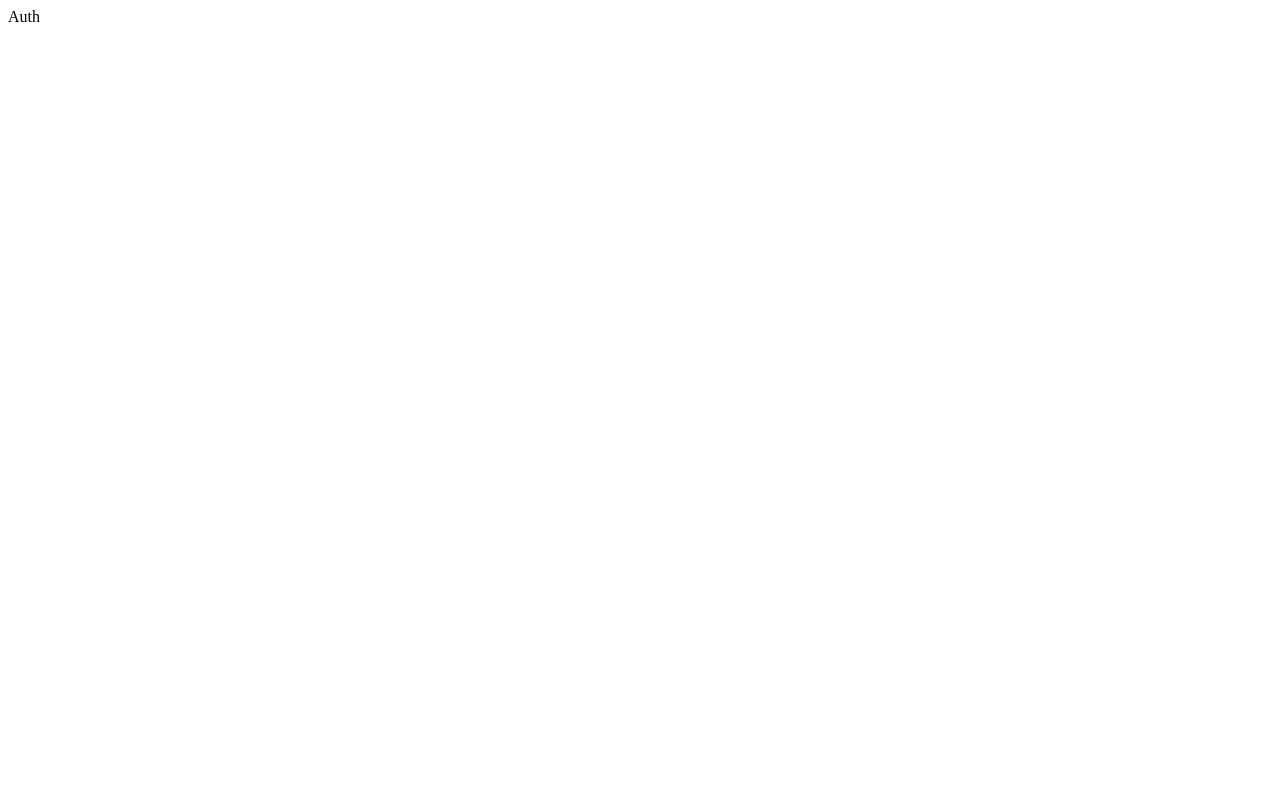
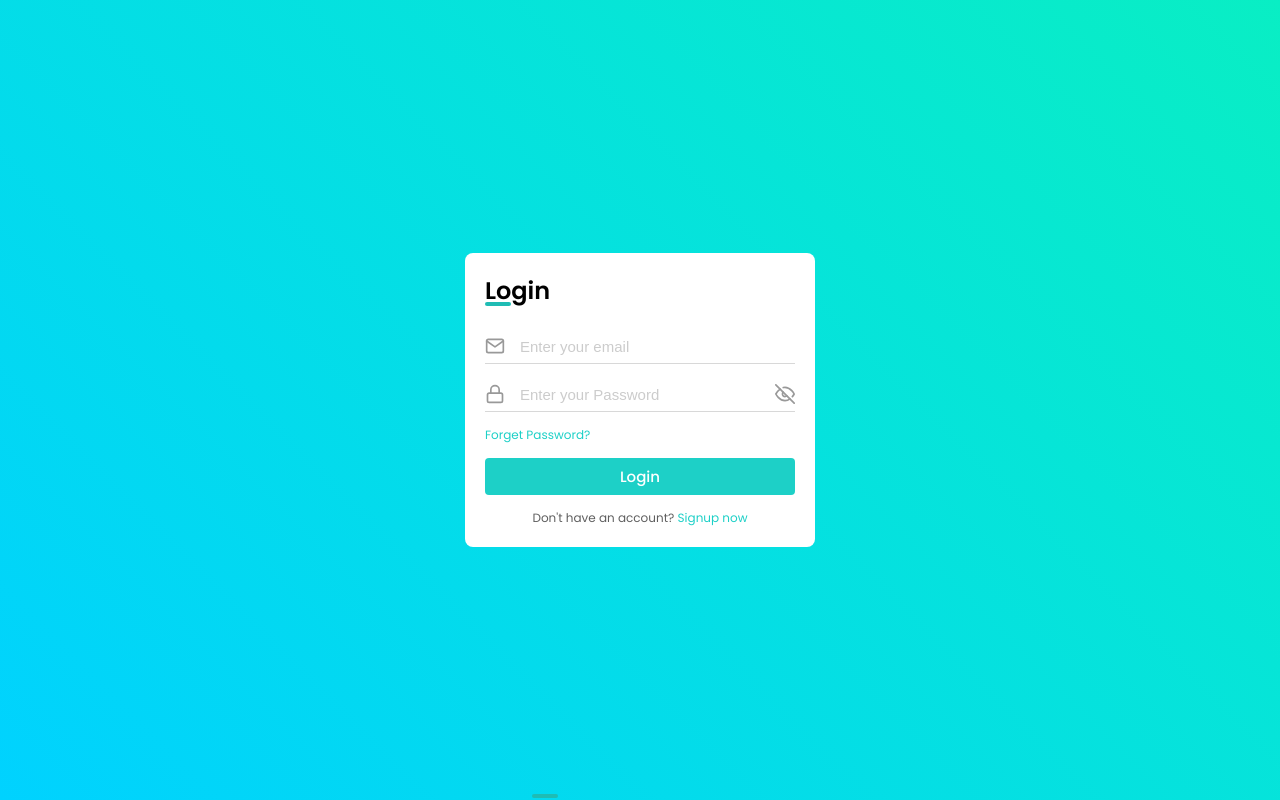
Before and after one commit to utsavbhattarai007/jwt-auth, a React (Vite) app in the folder client/: page / in a window 1280 px wide. Built offline with nearby package versions, Linux system fonts and the light colour scheme.

Commit message:
login form coded

```diff
--- a/client/index.html
+++ b/client/index.html
@@ -4,7 +4,11 @@
     <meta charset="UTF-8" />
     <link rel="icon" type="image/svg+xml" href="/vite.svg" />
     <meta name="viewport" content="width=device-width, initial-scale=1.0" />
-    <title>Vite + React</title>
+    <title>Jwt-Auth</title>
+    <link
+      href="https://fonts.googleapis.com/css2?family=Poppins:wght@200;300;400;500;600;700;800&display=swap"
+      rel="stylesheet"
+    />
   </head>
   <body>
     <div id="root"></div>
--- a/client/package.json
+++ b/client/package.json
@@ -11,6 +11,7 @@
   "dependencies": {
     "react": "^18.2.0",
     "react-dom": "^18.2.0",
+    "react-icons": "^4.4.0",
     "react-router-dom": "^6.4.1"
   },
   "devDependencies": {
--- /dev/null
+++ b/client/src/components/Form.jsx
@@ -0,0 +1,40 @@
+import React, { useState } from "react";
+import styles from "../css/Form.module.css";
+import { FiMail, FiLock, FiEye, FiEyeOff } from "react-icons/fi";
+const Form = () => {
+  const [eye, isEye] = useState(false);
+  return (
+    <>
+      <div className={styles.form_container}>
+        <div className={styles.form_wrapper}>
+          <div className={styles.header}>
+            <p>Login</p>
+          </div>
+          <form>
+            <div className={styles.input_field}>
+              <input type="email" placeholder="Enter your email" required />
+              <FiMail className={styles.i} />
+            </div>
+            <div className={styles.input_field}>
+              <input
+                type={eye ? "text" : "password"}
+                placeholder="Enter your Password"
+                required
+              />
+              <FiLock className={styles.i} />
+              {eye ? (
+                <FiEye className={styles.i1} onClick={() => isEye(!eye)} />
+              ) : (
+                <FiEyeOff className={styles.i1} onClick={() => isEye(!eye)} />
+              )}
+            </div>
+            <span>Forget Password?</span>
+            <button className={styles.login_btn}>Login</button>
+            <p>Don't have an account? <span>Signup now</span></p>
+          </form>
+        </div>
+      </div>
+    </>
+  );
+};
+export default Form;
--- /dev/null
+++ b/client/src/css/Auth.module.css
@@ -0,0 +1,7 @@
+.container{
+    background: var(--bgcolor);
+    height: 100vh;
+    display: flex;
+    justify-content: center;
+    align-items: center;
+}
--- /dev/null
+++ b/client/src/css/Form.module.css
@@ -0,0 +1,107 @@
+.form_container {
+  width: min(350px, 90%);
+  height: fit-content;
+  background-color: var(--white);
+  border-radius: 8px;
+  padding: 20px
+}
+.form_wrapper {
+  display: flex;
+  flex-direction: column;
+  gap: 22px;
+}
+.form_wrapper .header {
+  position: relative;
+}
+.form_wrapper p {
+  font-size: 24px;
+  font-weight: 600;
+}
+.form_wrapper p::before {
+  content: "";
+  position: absolute;
+  width: 26px;
+  height: 4px;
+  bottom: 2px;
+  border-radius: 100vw;
+  background-color: var(--primary);
+}
+.form_wrapper form{
+    display: flex;
+    flex-direction: column;
+    gap: 14px;
+}
+.form_wrapper .input_field{
+   display: flex;
+   position: relative;
+   display: flex;
+   align-items: center;
+}
+.input_field input{
+    border: 0;
+    outline: 0;
+    width: 100%;
+    padding-block: 8px;
+    padding-left: 35px;
+    border-bottom: 1.5px solid var(--border);
+    font-size: 15px;
+    color: #888;
+    transition: all 0.2s ease;
+    /* border: 1px solid red; */
+}
+.input_field .i{
+    position: absolute;
+    left:0;
+    top: 6px;
+    color:#999;
+    font-size: 20px;
+}
+.input_field .i1{
+    position: absolute;
+    right:0;
+    top: 6px;
+    color:#999;
+    font-size: 20px;
+    cursor: pointer;
+}
+input::placeholder{
+    color: #ccc;
+    font-size: 15px;
+    font-family: "Poppins",
+}
+.input_field input:is(:focus, :valid){
+    border-bottom-color:var(--light-primary);
+}
+.input_field input:is(:focus, :valid) ~ .i{
+    color: var(--light-primary);
+}
+.form_wrapper form span{
+    color:var(--light-primary);
+    font-size: 12px;
+    cursor: pointer;
+}
+.form_wrapper form span:hover{
+    text-decoration: underline;
+}
+.login_btn{
+    border: none;
+    outline: none;
+    padding-block: 7px;
+    cursor: pointer;
+    color: var(--white);
+    background-color: var(--light-primary);
+    border-radius: 4px;
+    font-size: 15px;
+    font-family: "Poppins", sans-serif;
+    font-weight: 500;
+    transition: 0.3s;
+}
+.login_btn:hover{
+    background-color: var(--primary);
+}
+.form_wrapper form p{
+    text-align: center;
+    font-size: 12px;
+    color: rgb(95, 95, 95);
+    font-weight: 400;
+}
--- /dev/null
+++ b/client/src/css/Global.css
@@ -0,0 +1,21 @@
+* {
+  box-sizing: border-box;
+  margin: 0;
+  padding: 0;
+}
+:root{
+    --bgcolor:linear-gradient(45deg, #00d2ff, #09eec4);;
+    --light-primary:#1dd0c7;
+    --primary:#1fbcb4;
+    --white:#fff;
+    --border: rgba(128, 128, 128, 0.308);
+}
+body {
+  font-family: "Poppins", sans-serif !important;
+}
+a {
+  text-decoration: none;
+}
+ul {
+  list-style: none;
+}
--- a/client/src/main.jsx
+++ b/client/src/main.jsx
@@ -1,6 +1,7 @@
 import React from "react";
 import ReactDOM from "react-dom/client";
 import App from "./App";
+import "./css/Global.css"
 import { BrowserRouter } from "react-router-dom";
 
 ReactDOM.createRoot(document.getElementById("root")).render(
--- a/client/src/pages/Auth.jsx
+++ b/client/src/pages/Auth.jsx
@@ -1,8 +1,15 @@
-import React from 'react'
+import React from "react";
+import Form from "../components/Form";
+import styles from "../css/Auth.module.css";
+
 
 const Auth = () => {
   return (
-    <div>Auth</div>
-  )
-}
-export default Auth
+    <>
+      <div className={styles.container}>
+        <Form />
+      </div>
+    </>
+  );
+};
+export default Auth;
```
Also changed, not shown: 1 other file (tests, documents, lock files or other folders).
